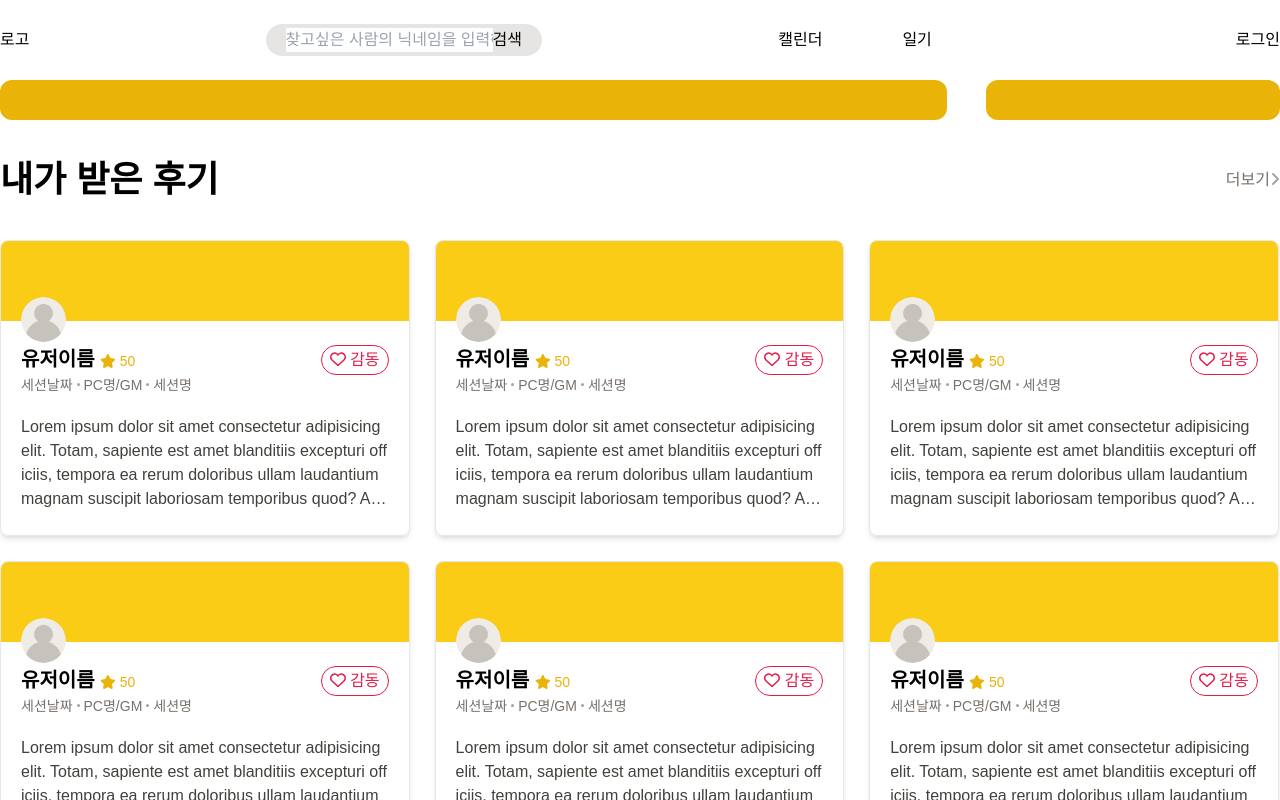
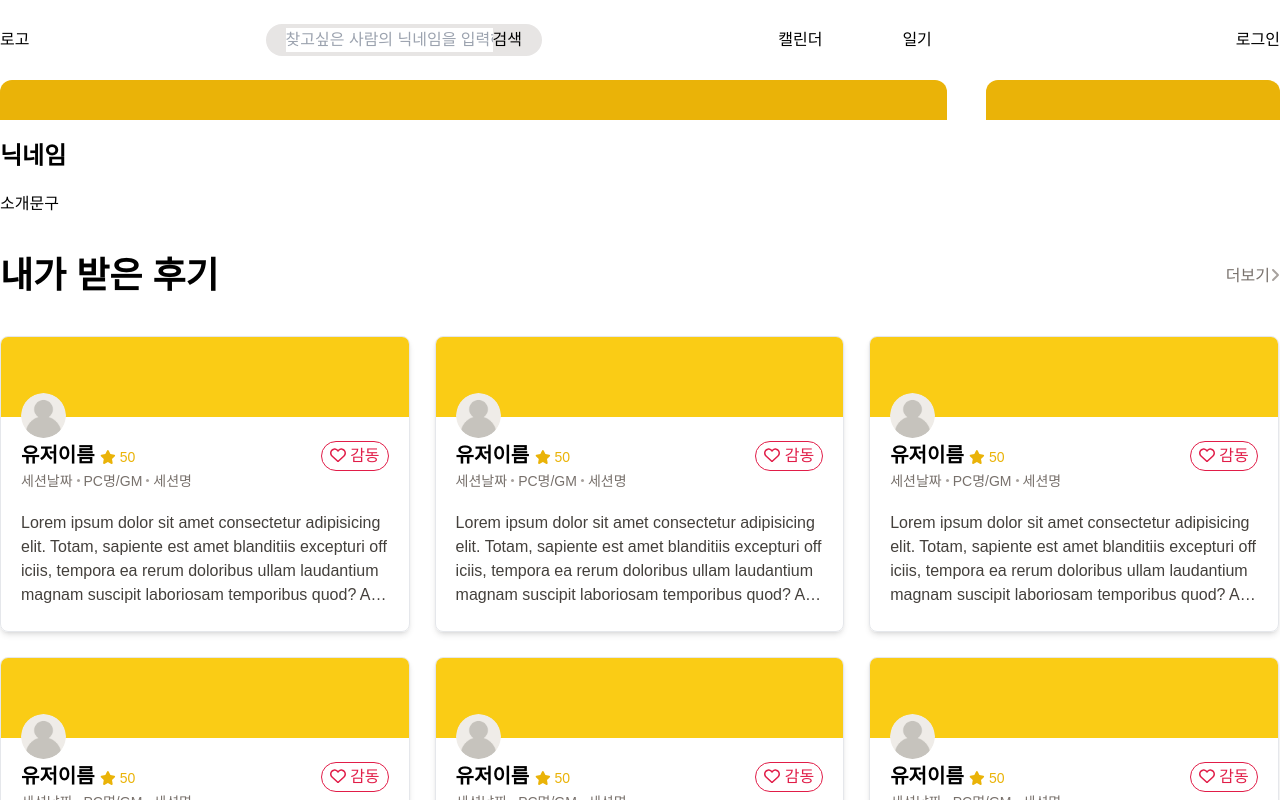
Before and after one commit to bundasse/trpgreview, a Vue app: page / in a window 1280 px wide. Shown: the top 800 px of the page. Built offline with nearby package versions, Linux system fonts and the light colour scheme.

Commit message:
프로필란 레이아웃

```diff
--- a/src/views/HomeView.vue
+++ b/src/views/HomeView.vue
@@ -5,10 +5,12 @@
         <div class="basis-full rounded-xl overflow-hidden">
           <div class="top bg-yellow-500 p-5"></div>
           <div class="contents">
-
+            <h2 class="text-2xl font-bold my-5">닉네임</h2>
+            <p>소개문구</p>
           </div>
         </div>
       </div>
+      <!-- 달력 -->
       <div class="basis-[23%] flex flex-col rounded-xl overflow-hidden">
         <div class="top bg-yellow-500 p-5"></div>
         <div class="contents"></div>
```
Also changed, not shown: 1 other file (tests, documents, lock files or other folders).
